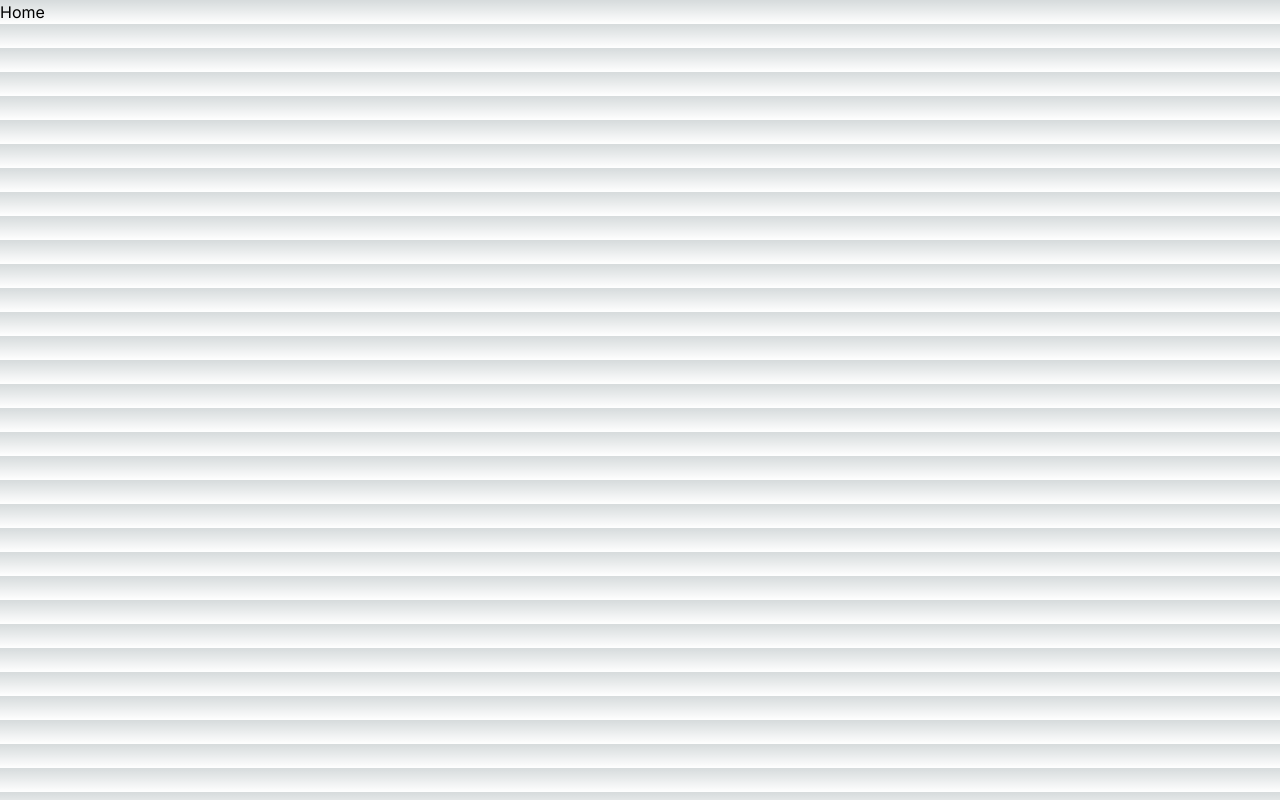
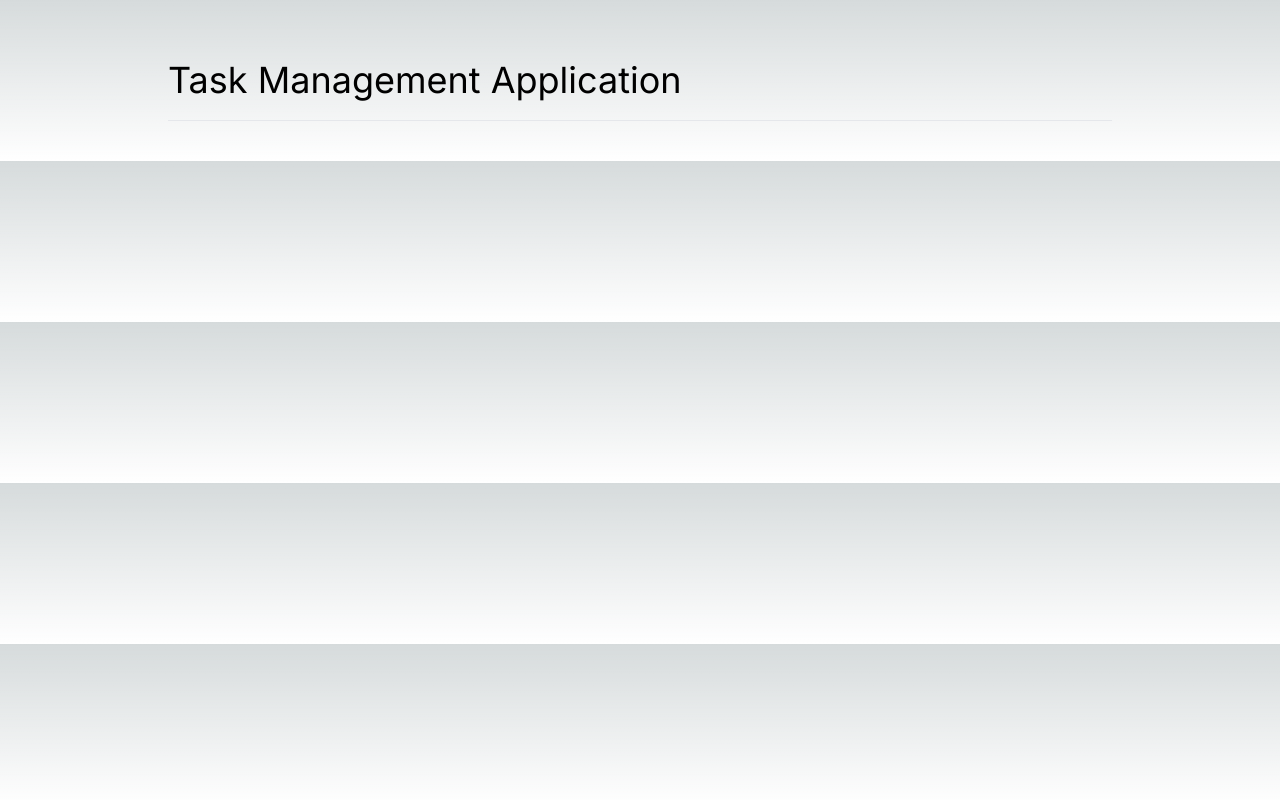
Before and after one commit to sakayat/task_management, a Next.js app: page / in a window 1280 px wide. Built offline with nearby package versions, Linux system fonts and the light colour scheme.

Commit message:
added title

```diff
--- a/app/page.tsx
+++ b/app/page.tsx
@@ -2,7 +2,11 @@
 
 const HomePage: React.FC = () => {
   return (
-    <div>Home</div>
+    <div className="max-w-5xl mx-auto p-10">
+      <div className="title">
+        <h1 className="text-4xl border-b py-5">Task Management Application</h1>
+      </div>
+    </div>
   )
 }
 
```
